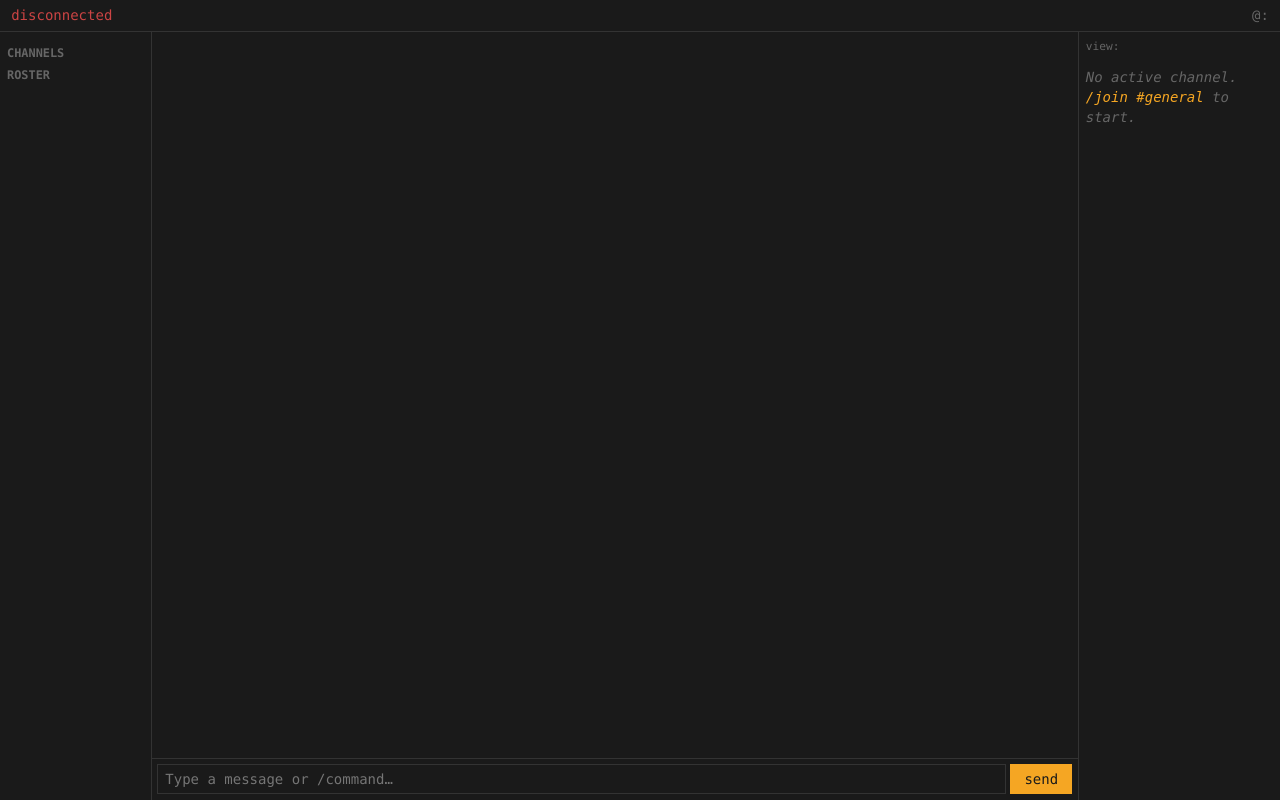
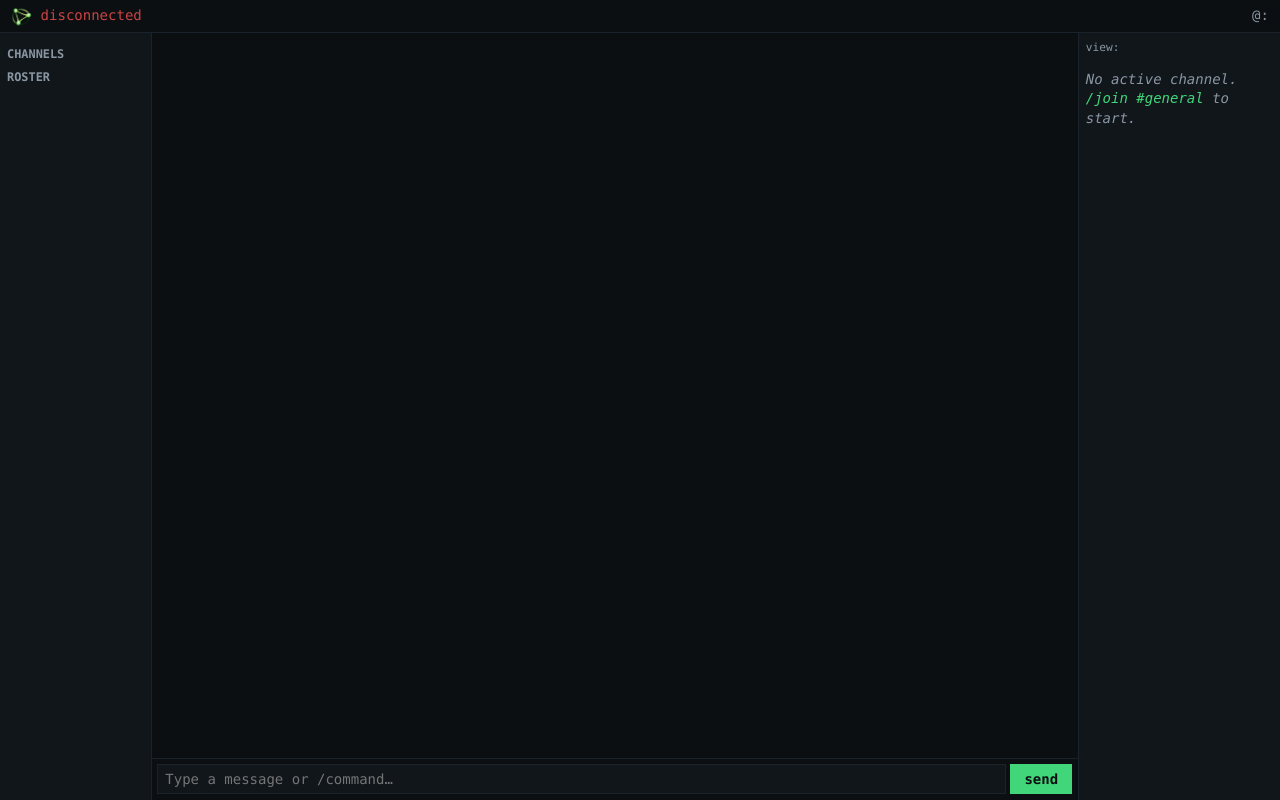
Before and after one commit to agentculture/irc-lens, a Python web app: template src/irc_lens/templates/index.html.j2 in a window 1280 px wide. Run offline with Jinja, Linux system fonts and the light colour scheme; the template is opened without the code that fills it, so the values that code supplies are empty.

Commit message:
feat(serve): culture.dev green-and-black theme + federation-mesh logo
Retune the web UI to track culture.dev's dark-terminal palette so
irc-lens reads as part of the Culture / AgentIRC product family.

- Logo: federation-mesh mark (copied from culture/assets/images/) in
  the header, plus full favicon set (16/32 PNG, ICO, apple-touch-icon).
- Palette: page #0B0F12, lifted surfaces #11161B, green accent
  #41D67A, bright-green hover #7CFF9E, off-white text #F3F5F7,
  subtle borders #1A222B. Status red kept; --lens-ok aligned to green.
- Sidebar / info / toast panels now sit on --lens-surface so they
  lift off the page bg the way culture.dev's panels do.
- Button: weight 600, brightens on hover. Channel hover tinted green
  instead of neutral gray.

DOM contract is unchanged (data-testids, lens-channel--active class,
data-view body attr) — all 4 Playwright e2e tests pass alongside
the 229 default tests.

- Claude

Co-Authored-By: Claude Opus 4.7 (1M context) <noreply@anthropic.com>

```diff
--- a/pyproject.toml
+++ b/pyproject.toml
@@ -4,7 +4,7 @@ build-backend = "hatchling.build"
 
 [project]
 name = "irc-lens"
-version = "0.3.0"
+version = "0.4.0"
 description = "Reactive web console for AgentIRC — Playwright-driveable lens for the Culture mesh."
 readme = "README.md"
 requires-python = ">=3.11"
--- a/src/irc_lens/static/lens.css
+++ b/src/irc_lens/static/lens.css
@@ -1,15 +1,18 @@
-/* irc-lens styles. Phase 7 fills in typography, view-state cues,
-   chat-line timestamp, and toast styling on top of Phase 4's
-   three-pane grid. Goal is "demoable", not "designed". */
+/* irc-lens styles. Palette tracks culture.dev's dark-terminal scheme
+   (see culture/_sass/color_schemes/dark-terminal.scss); near-black page,
+   lifted surfaces, green accent, off-white text. */
 
 :root {
-  --lens-fg: #e0e0e0;
-  --lens-bg: #1a1a1a;
-  --lens-accent: #f5a623;
-  --lens-muted: #666;
-  --lens-border: #333;
-  --lens-down: #c44;
-  --lens-ok:   #5a5;
+  --lens-bg:        #0B0F12;
+  --lens-surface:   #11161B;
+  --lens-fg:        #F3F5F7;
+  --lens-fg-soft:   #C7D0D9;
+  --lens-muted:     #8A97A3;
+  --lens-accent:    #41D67A;
+  --lens-bright:    #7CFF9E;
+  --lens-border:    #1A222B;
+  --lens-down:      #c44;
+  --lens-ok:        #41D67A;
 }
 
 * { box-sizing: border-box; }
@@ -50,11 +53,14 @@ body {
 
 .lens-sidebar,
 .lens-info {
+  background: var(--lens-surface);
   border-right: 1px solid var(--lens-border);
   padding: 0.5em;
   overflow-y: auto;
 }
 .lens-info { border-right: 0; border-left: 1px solid var(--lens-border); }
+
+.lens-logo { height: 1.5em; width: auto; vertical-align: middle; }
 
 .lens-chat {
   display: grid;
@@ -75,7 +81,7 @@ body {
 }
 .lens-form input[type="text"] {
   flex: 1;
-  background: var(--lens-bg);
+  background: var(--lens-surface);
   color: var(--lens-fg);
   border: 1px solid var(--lens-border);
   padding: 0.3em 0.5em;
@@ -87,8 +93,10 @@ body {
   border: 0;
   padding: 0.3em 1em;
   font: inherit;
+  font-weight: 600;
   cursor: pointer;
 }
+.lens-form button:hover { background: var(--lens-bright); }
 
 .lens-chat-line { padding: 0.1em 0; }
 .lens-chat-line--action { font-style: italic; color: var(--lens-muted); }
@@ -99,7 +107,7 @@ body {
 .lens-channel-list,
 .lens-roster { list-style: none; margin: 0; padding: 0; }
 .lens-channel { cursor: pointer; padding: 0.15em 0.25em; border-radius: 2px; }
-.lens-channel:hover { background: rgba(127, 127, 127, 0.12); }
+.lens-channel:hover { background: rgba(65, 214, 122, 0.10); }
 .lens-channel:focus-visible { outline: 2px solid var(--lens-accent); outline-offset: 1px; }
 .lens-channel--active { color: var(--lens-accent); }
 .lens-entity--offline { color: var(--lens-muted); }
@@ -134,7 +142,7 @@ body[data-conn="down"] .lens-conn { color: var(--lens-down); }
   pointer-events: none;
 }
 .lens-toast {
-  background: var(--lens-bg);
+  background: var(--lens-surface);
   color: var(--lens-fg);
   border: 1px solid var(--lens-border);
   padding: 0.4em 0.8em;
--- a/src/irc_lens/templates/index.html.j2
+++ b/src/irc_lens/templates/index.html.j2
@@ -4,6 +4,11 @@
     <meta charset="utf-8">
     <meta name="viewport" content="width=device-width, initial-scale=1">
     <title>irc-lens — {{ session.nick }}@{{ session.host }}</title>
+    <link rel="icon" type="image/png" sizes="32x32" href="/static/favicon-32x32.png">
+    <link rel="icon" type="image/png" sizes="16x16" href="/static/favicon-16x16.png">
+    <link rel="icon" href="/static/favicon.ico">
+    <link rel="apple-touch-icon" href="/static/culture-logo.png">
+    <meta name="color-scheme" content="dark">
     <link rel="stylesheet" href="/static/lens.css">
     <script src="/static/vendor/htmx.min.js" defer></script>
     <script src="/static/vendor/sse.js" defer></script>
@@ -11,6 +16,7 @@
   </head>
   <body data-view="{{ session.view }}">
     <header class="lens-header">
+      <img class="lens-logo" src="/static/culture-logo.png" alt="Culture" width="24" height="24">
       <span data-testid="connection-status" class="lens-conn {{ 'lens-conn--healthy' if session.healthy else 'lens-conn--down' }}">
         {% if session.healthy %}connected{% else %}disconnected{% endif %}
       </span>
```
Also changed, not shown: src/irc_lens/static/culture-logo.png (added), src/irc_lens/static/favicon-16x16.png (added), src/irc_lens/static/favicon-32x32.png (added), src/irc_lens/static/favicon.ico (added).
